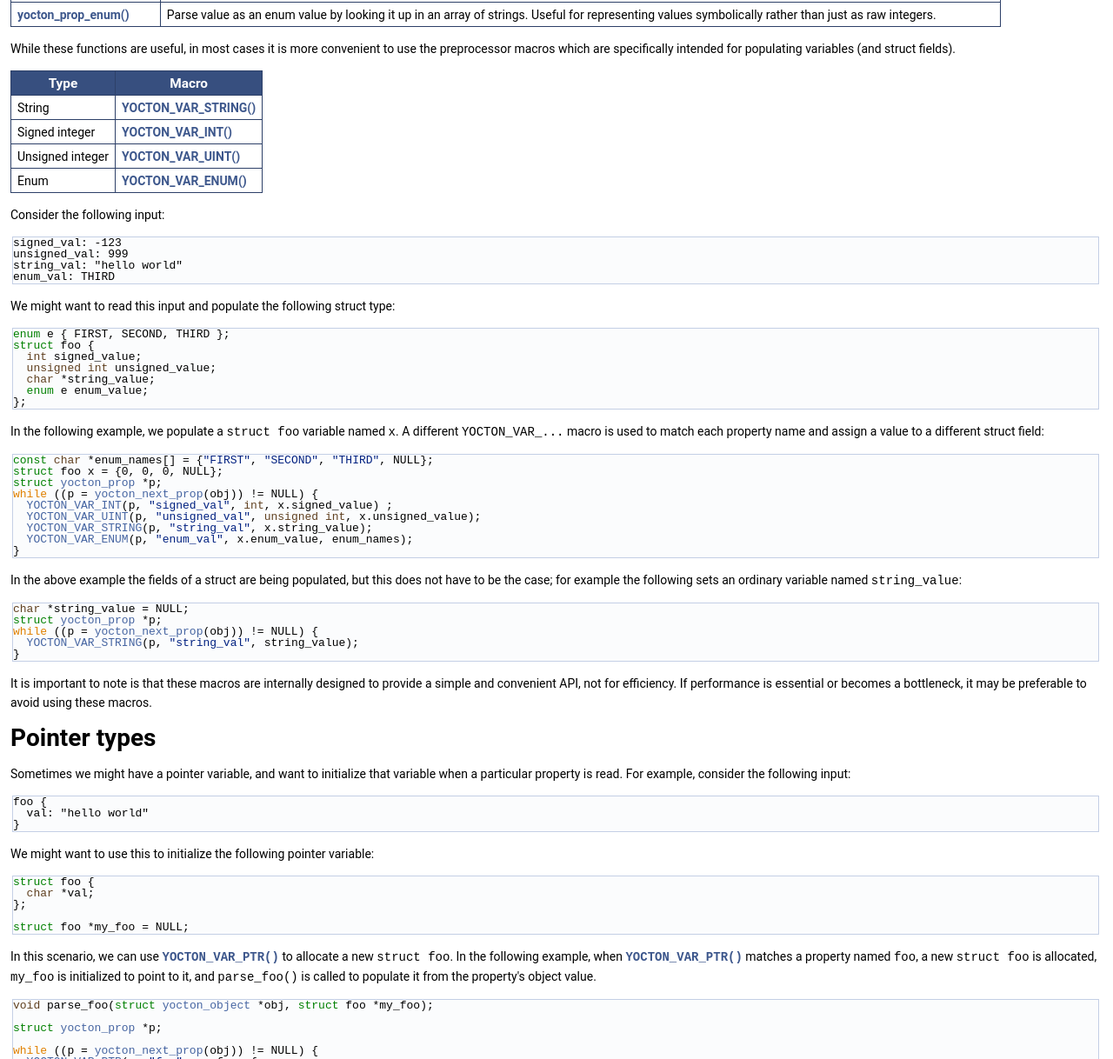
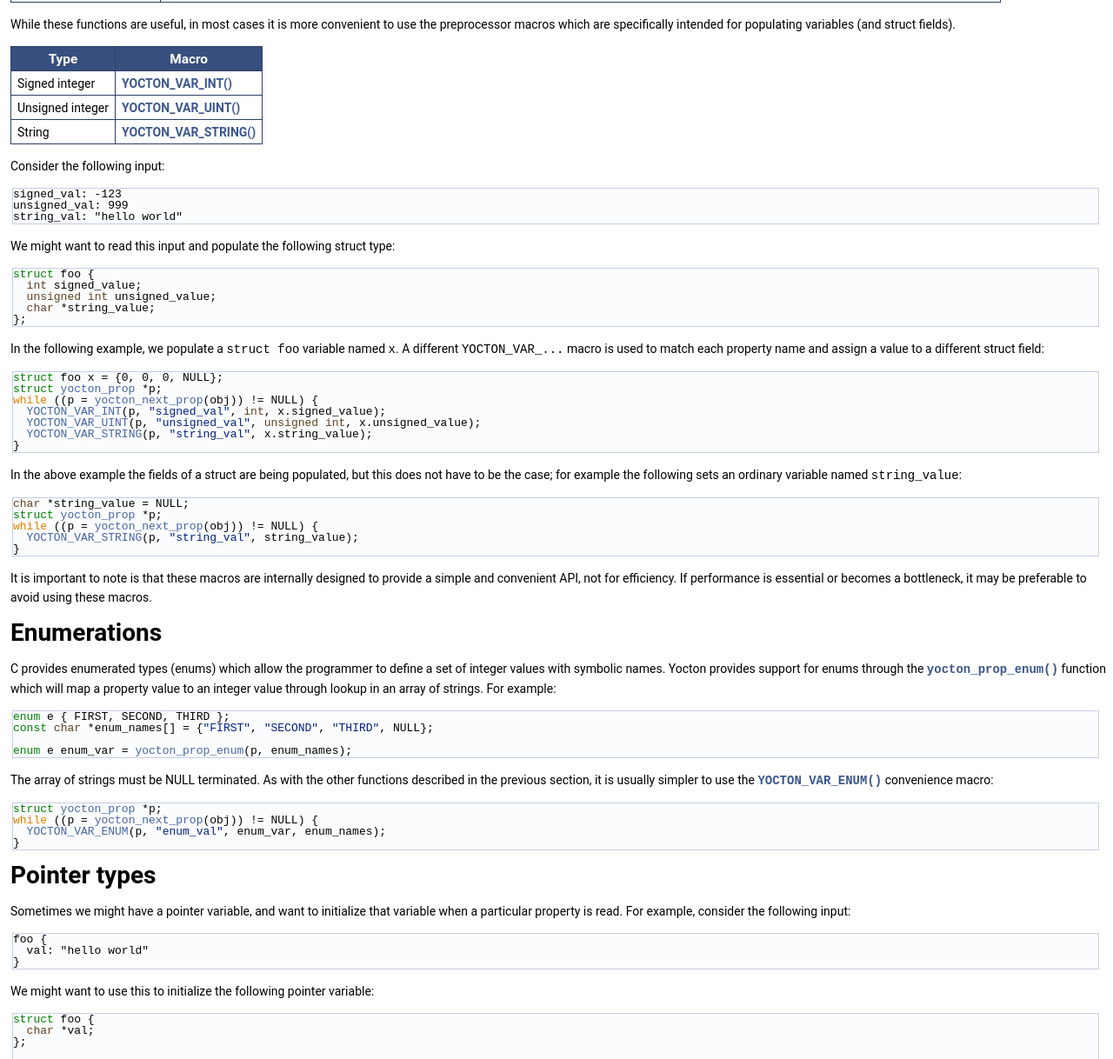
Before and after one commit to fragglet/yocton, a plain HTML site: page yocton_parse_api.html in a window 1280 px wide. Shown: the part 1823-3041 px from the top of the page at 87% size. Drawn offline with Linux system fonts and the light colour scheme.

Commit message:
Update doxygen documentation to commit 2945154beddbe220e5f3c8616c36216c5b0e6659.

```diff
--- a/yocton_parse_api.html
+++ b/yocton_parse_api.html
@@ -135,50 +135,40 @@ Reading properties and populating variables</h1>
 <tr class="markdownTableRowEven">
 <td class="markdownTableBodyNone"><a class="el" href="yocton_8h.html#a237f7d7cb6dfbb5fed45c4dc059a46bd" title="Parse the property value as an unsigned integer.">yocton_prop_uint()</a>   </td><td class="markdownTableBodyNone">Parse value as an unsigned integer. Works with all unsigned integer types, performs bounds checking, etc.    </td></tr>
 <tr class="markdownTableRowOdd">
-<td class="markdownTableBodyNone"><a class="el" href="yocton_8h.html#ad27b4cdfe5358267badf65179f7d52c4" title="Get newly-allocated copy of a property value.">yocton_prop_value_dup()</a>   </td><td class="markdownTableBodyNone">Returns the value as a plain, freshly allocated string, performing the appropriate checking for memory allocation failure. Useful for populating string fields.    </td></tr>
-<tr class="markdownTableRowEven">
-<td class="markdownTableBodyNone"><a class="el" href="yocton_8h.html#aefc254d7127fded84698a6159ac4046a" title="Parse the property value as an enumeration.">yocton_prop_enum()</a>   </td><td class="markdownTableBodyNone">Parse value as an enum value by looking it up in an array of strings. Useful for representing values symbolically rather than just as raw integers.   </td></tr>
+<td class="markdownTableBodyNone"><a class="el" href="yocton_8h.html#ad27b4cdfe5358267badf65179f7d52c4" title="Get newly-allocated copy of a property value.">yocton_prop_value_dup()</a>   </td><td class="markdownTableBodyNone">Returns the value as a plain, freshly allocated string, performing the appropriate checking for memory allocation failure. Useful for populating string fields.   </td></tr>
 </table>
 <p >While these functions are useful, in most cases it is more convenient to use the preprocessor macros which are specifically intended for populating variables (and struct fields).</p>
 <table class="markdownTable">
 <tr class="markdownTableHead">
 <th class="markdownTableHeadNone">Type   </th><th class="markdownTableHeadNone">Macro    </th></tr>
 <tr class="markdownTableRowOdd">
-<td class="markdownTableBodyNone">String   </td><td class="markdownTableBodyNone"><a class="el" href="yocton_8h.html#a81d24bb35ddf399f7208be4bd2ac4fce" title="Set the value of a string variable if appropriate.">YOCTON_VAR_STRING()</a>    </td></tr>
+<td class="markdownTableBodyNone">Signed integer   </td><td class="markdownTableBodyNone"><a class="el" href="yocton_8h.html#a725f13a3998a76ac25d7aac291b88fc7" title="Set the value of a signed integer variable if appropriate.">YOCTON_VAR_INT()</a>    </td></tr>
 <tr class="markdownTableRowEven">
-<td class="markdownTableBodyNone">Signed integer   </td><td class="markdownTableBodyNone"><a class="el" href="yocton_8h.html#a725f13a3998a76ac25d7aac291b88fc7" title="Set the value of a signed integer variable if appropriate.">YOCTON_VAR_INT()</a>    </td></tr>
+<td class="markdownTableBodyNone">Unsigned integer   </td><td class="markdownTableBodyNone"><a class="el" href="yocton_8h.html#a04567fe0b000cfe9a0c8419f492125ec" title="Set the value of an unsigned integer variable if appropriate.">YOCTON_VAR_UINT()</a>    </td></tr>
 <tr class="markdownTableRowOdd">
-<td class="markdownTableBodyNone">Unsigned integer   </td><td class="markdownTableBodyNone"><a class="el" href="yocton_8h.html#a04567fe0b000cfe9a0c8419f492125ec" title="Set the value of an unsigned integer variable if appropriate.">YOCTON_VAR_UINT()</a>    </td></tr>
-<tr class="markdownTableRowEven">
-<td class="markdownTableBodyNone">Enum   </td><td class="markdownTableBodyNone"><a class="el" href="yocton_8h.html#adbd8c3bf1b7d7f94fe1731e9174b6573" title="Set the value of an enum variable if appropriate.">YOCTON_VAR_ENUM()</a>   </td></tr>
+<td class="markdownTableBodyNone">String   </td><td class="markdownTableBodyNone"><a class="el" href="yocton_8h.html#a81d24bb35ddf399f7208be4bd2ac4fce" title="Set the value of a string variable if appropriate.">YOCTON_VAR_STRING()</a>   </td></tr>
 </table>
 <p >Consider the following input:</p>
 <div class="fragment"><div class="line">signed_val: -123</div>
 <div class="line">unsigned_val: 999</div>
 <div class="line">string_val: &quot;hello world&quot;</div>
-<div class="line">enum_val: THIRD</div>
 </div><!-- fragment --><p >We might want to read this input and populate the following struct type:</p>
-<div class="fragment"><div class="line"><span class="keyword">enum</span> e { FIRST, SECOND, THIRD };</div>
-<div class="line"><span class="keyword">struct </span>foo {</div>
+<div class="fragment"><div class="line"><span class="keyword">struct </span>foo {</div>
 <div class="line">  <span class="keywordtype">int</span> signed_value;</div>
 <div class="line">  <span class="keywordtype">unsigned</span> <span class="keywordtype">int</span> unsigned_value;</div>
 <div class="line">  <span class="keywordtype">char</span> *string_value;</div>
-<div class="line">  <span class="keyword">enum</span> e enum_value;</div>
 <div class="line">};</div>
 </div><!-- fragment --><p >In the following example, we populate a <code>struct foo</code> variable named <code>x</code>. A different <code>YOCTON_VAR_...</code> macro is used to match each property name and assign a value to a different struct field:</p>
-<div class="fragment"><div class="line"><span class="keyword">const</span> <span class="keywordtype">char</span> *enum_names[] = {<span class="stringliteral">&quot;FIRST&quot;</span>, <span class="stringliteral">&quot;SECOND&quot;</span>, <span class="stringliteral">&quot;THIRD&quot;</span>, NULL};</div>
-<div class="line"><span class="keyword">struct </span>foo x = {0, 0, 0, NULL};</div>
+<div class="fragment"><div class="line"><span class="keyword">struct </span>foo x = {0, 0, 0, NULL};</div>
 <div class="line"><span class="keyword">struct </span><a class="code hl_typedef" href="yocton_8h.html#aa1688438ce1435782795c9f2a0008807">yocton_prop</a> *p;</div>
 <div class="line"><span class="keywordflow">while</span> ((p = <a class="code hl_function" href="yocton_8h.html#ac69750750bb48baa80600f3daf79447a">yocton_next_prop</a>(obj)) != NULL) {</div>
-<div class="line">  <a class="code hl_define" href="yocton_8h.html#a725f13a3998a76ac25d7aac291b88fc7">YOCTON_VAR_INT</a>(p, <span class="stringliteral">&quot;signed_val&quot;</span>, <span class="keywordtype">int</span>, x.signed_value) ;</div>
+<div class="line">  <a class="code hl_define" href="yocton_8h.html#a725f13a3998a76ac25d7aac291b88fc7">YOCTON_VAR_INT</a>(p, <span class="stringliteral">&quot;signed_val&quot;</span>, <span class="keywordtype">int</span>, x.signed_value);</div>
 <div class="line">  <a class="code hl_define" href="yocton_8h.html#a04567fe0b000cfe9a0c8419f492125ec">YOCTON_VAR_UINT</a>(p, <span class="stringliteral">&quot;unsigned_val&quot;</span>, <span class="keywordtype">unsigned</span> <span class="keywordtype">int</span>, x.unsigned_value);</div>
 <div class="line">  <a class="code hl_define" href="yocton_8h.html#a81d24bb35ddf399f7208be4bd2ac4fce">YOCTON_VAR_STRING</a>(p, <span class="stringliteral">&quot;string_val&quot;</span>, x.string_value);</div>
-<div class="line">  <a class="code hl_define" href="yocton_8h.html#adbd8c3bf1b7d7f94fe1731e9174b6573">YOCTON_VAR_ENUM</a>(p, <span class="stringliteral">&quot;enum_val&quot;</span>, x.enum_value, enum_names);</div>
 <div class="line">}</div>
 <div class="ttc" id="ayocton_8h_html_a04567fe0b000cfe9a0c8419f492125ec"><div class="ttname"><a href="yocton_8h.html#a04567fe0b000cfe9a0c8419f492125ec">YOCTON_VAR_UINT</a></div><div class="ttdeci">#define YOCTON_VAR_UINT(property, propname, var_type, var)</div><div class="ttdoc">Set the value of an unsigned integer variable if appropriate.</div><div class="ttdef"><b>Definition:</b> yocton.h:527</div></div>
 <div class="ttc" id="ayocton_8h_html_a725f13a3998a76ac25d7aac291b88fc7"><div class="ttname"><a href="yocton_8h.html#a725f13a3998a76ac25d7aac291b88fc7">YOCTON_VAR_INT</a></div><div class="ttdeci">#define YOCTON_VAR_INT(property, propname, var_type, var)</div><div class="ttdoc">Set the value of a signed integer variable if appropriate.</div><div class="ttdef"><b>Definition:</b> yocton.h:443</div></div>
 <div class="ttc" id="ayocton_8h_html_a81d24bb35ddf399f7208be4bd2ac4fce"><div class="ttname"><a href="yocton_8h.html#a81d24bb35ddf399f7208be4bd2ac4fce">YOCTON_VAR_STRING</a></div><div class="ttdeci">#define YOCTON_VAR_STRING(property, propname, var)</div><div class="ttdoc">Set the value of a string variable if appropriate.</div><div class="ttdef"><b>Definition:</b> yocton.h:336</div></div>
-<div class="ttc" id="ayocton_8h_html_adbd8c3bf1b7d7f94fe1731e9174b6573"><div class="ttname"><a href="yocton_8h.html#adbd8c3bf1b7d7f94fe1731e9174b6573">YOCTON_VAR_ENUM</a></div><div class="ttdeci">#define YOCTON_VAR_ENUM(property, propname, var, values)</div><div class="ttdoc">Set the value of an enum variable if appropriate.</div><div class="ttdef"><b>Definition:</b> yocton.h:613</div></div>
 </div><!-- fragment --><p >In the above example the fields of a struct are being populated, but this does not have to be the case; for example the following sets an ordinary variable named <code>string_value</code>:</p>
 <div class="fragment"><div class="line"><span class="keywordtype">char</span> *string_value = NULL;</div>
 <div class="line"><span class="keyword">struct </span><a class="code hl_typedef" href="yocton_8h.html#aa1688438ce1435782795c9f2a0008807">yocton_prop</a> *p;</div>
@@ -187,6 +177,20 @@ Reading properties and populating variables</h1>
 <div class="line">}</div>
 </div><!-- fragment --><p >It is important to note is that these macros are internally designed to provide a simple and convenient API, not for efficiency. If performance is essential or becomes a bottleneck, it may be preferable to avoid using these macros.</p>
 <h1><a class="anchor" id="autotoc_md2"></a>
+Enumerations</h1>
+<p >C provides enumerated types (enums) which allow the programmer to define a set of integer values with symbolic names. Yocton provides support for enums through the <code><a class="el" href="yocton_8h.html#aefc254d7127fded84698a6159ac4046a" title="Parse the property value as an enumeration.">yocton_prop_enum()</a></code> function which will map a property value to an integer value through lookup in an array of strings. For example:</p>
+<div class="fragment"><div class="line"><span class="keyword">enum</span> e { FIRST, SECOND, THIRD };</div>
+<div class="line"><span class="keyword">const</span> <span class="keywordtype">char</span> *enum_names[] = {<span class="stringliteral">&quot;FIRST&quot;</span>, <span class="stringliteral">&quot;SECOND&quot;</span>, <span class="stringliteral">&quot;THIRD&quot;</span>, NULL};</div>
+<div class="line"> </div>
+<div class="line"><span class="keyword">enum</span> e enum_var = <a class="code hl_function" href="yocton_8h.html#aefc254d7127fded84698a6159ac4046a">yocton_prop_enum</a>(p, enum_names);</div>
+<div class="ttc" id="ayocton_8h_html_aefc254d7127fded84698a6159ac4046a"><div class="ttname"><a href="yocton_8h.html#aefc254d7127fded84698a6159ac4046a">yocton_prop_enum</a></div><div class="ttdeci">unsigned int yocton_prop_enum(struct yocton_prop *property, const char **values)</div><div class="ttdoc">Parse the property value as an enumeration.</div></div>
+</div><!-- fragment --><p >The array of strings must be NULL terminated. As with the other functions described in the previous section, it is usually simpler to use the <code><a class="el" href="yocton_8h.html#adbd8c3bf1b7d7f94fe1731e9174b6573" title="Set the value of an enum variable if appropriate.">YOCTON_VAR_ENUM()</a></code> convenience macro:</p>
+<div class="fragment"><div class="line"><span class="keyword">struct </span><a class="code hl_typedef" href="yocton_8h.html#aa1688438ce1435782795c9f2a0008807">yocton_prop</a> *p;</div>
+<div class="line"><span class="keywordflow">while</span> ((p = <a class="code hl_function" href="yocton_8h.html#ac69750750bb48baa80600f3daf79447a">yocton_next_prop</a>(obj)) != NULL) {</div>
+<div class="line">  <a class="code hl_define" href="yocton_8h.html#adbd8c3bf1b7d7f94fe1731e9174b6573">YOCTON_VAR_ENUM</a>(p, <span class="stringliteral">&quot;enum_val&quot;</span>, enum_var, enum_names);</div>
+<div class="line">}</div>
+<div class="ttc" id="ayocton_8h_html_adbd8c3bf1b7d7f94fe1731e9174b6573"><div class="ttname"><a href="yocton_8h.html#adbd8c3bf1b7d7f94fe1731e9174b6573">YOCTON_VAR_ENUM</a></div><div class="ttdeci">#define YOCTON_VAR_ENUM(property, propname, var, values)</div><div class="ttdoc">Set the value of an enum variable if appropriate.</div><div class="ttdef"><b>Definition:</b> yocton.h:613</div></div>
+</div><!-- fragment --><h1><a class="anchor" id="autotoc_md3"></a>
 Pointer types</h1>
 <p >Sometimes we might have a pointer variable, and want to initialize that variable when a particular property is read. For example, consider the following input:</p>
 <div class="fragment"><div class="line">foo {</div>
@@ -209,7 +213,7 @@ Pointer types</h1>
 <div class="line">  });</div>
 <div class="line">}</div>
 <div class="ttc" id="ayocton_8h_html_ad43c0b69b6c9e92fab262f6a86934381"><div class="ttname"><a href="yocton_8h.html#ad43c0b69b6c9e92fab262f6a86934381">YOCTON_VAR_PTR</a></div><div class="ttdeci">#define YOCTON_VAR_PTR(property, propname, var, then)</div><div class="ttdoc">Allocate memory and set pointer variable if appropriate.</div><div class="ttdef"><b>Definition:</b> yocton.h:679</div></div>
-</div><!-- fragment --><h1><a class="anchor" id="autotoc_md3"></a>
+</div><!-- fragment --><h1><a class="anchor" id="autotoc_md4"></a>
 Constructing arrays</h1>
 <p >The Yocton format has no special way of representing lists. Since property names do not have to be unique, it is simple enough to represent a list using multiple properties with the same name.</p>
 <p >As with the previous example that described how to populate variables (and struct fields) with base types, convenience macros also exist for constructing arrays. The main difference is that an extra variable (or struct field) is needed to store the array length.</p>
@@ -268,7 +272,7 @@ Constructing arrays</h1>
 <div class="ttc" id="ayocton_8h_html_acc990574763ffa638453661c2fa8a604"><div class="ttname"><a href="yocton_8h.html#acc990574763ffa638453661c2fa8a604">YOCTON_VAR_ENUM_ARRAY</a></div><div class="ttdeci">#define YOCTON_VAR_ENUM_ARRAY(property, propname, var, len_var, values)</div><div class="ttdoc">Append value to an array of enums if appropriate.</div><div class="ttdef"><b>Definition:</b> yocton.h:643</div></div>
 <div class="ttc" id="ayocton_8h_html_acd9cd470656f4efa8ae7b2d47145a30a"><div class="ttname"><a href="yocton_8h.html#acd9cd470656f4efa8ae7b2d47145a30a">YOCTON_VAR_INT_ARRAY</a></div><div class="ttdeci">#define YOCTON_VAR_INT_ARRAY(property, propname, var_type, var, len_var)</div><div class="ttdoc">Append value to an array of signed integers if appropriate.</div><div class="ttdef"><b>Definition:</b> yocton.h:473</div></div>
 <div class="ttc" id="ayocton_8h_html_aeaae39483f92a26dae863b58871f21a8"><div class="ttname"><a href="yocton_8h.html#aeaae39483f92a26dae863b58871f21a8">YOCTON_VAR_UINT_ARRAY</a></div><div class="ttdeci">#define YOCTON_VAR_UINT_ARRAY(property, propname, var_type, var, len_var)</div><div class="ttdoc">Append value to an array of unsigned integers if appropriate.</div><div class="ttdef"><b>Definition:</b> yocton.h:557</div></div>
-</div><!-- fragment --><h1><a class="anchor" id="autotoc_md4"></a>
+</div><!-- fragment --><h1><a class="anchor" id="autotoc_md5"></a>
 Arrays of structs</h1>
 <p >While the above macros are convenient for building arrays of base types, often it is preferable to construct arrays of structs. The <code><a class="el" href="yocton_8h.html#a73990a51d0313a83192872ab03c1a619" title="Match a particular property name and allocate array storage.">YOCTON_VAR_ARRAY()</a></code> macro can be used to do this (actually, it can be used to construct arrays of any type; it is what the previous macros were built upon). It does the following:</p>
 <ol type="1">
@@ -299,7 +303,7 @@ Arrays of structs</h1>
 <div class="line">  });</div>
 <div class="line">}</div>
 <div class="ttc" id="ayocton_8h_html_a73990a51d0313a83192872ab03c1a619"><div class="ttname"><a href="yocton_8h.html#a73990a51d0313a83192872ab03c1a619">YOCTON_VAR_ARRAY</a></div><div class="ttdeci">#define YOCTON_VAR_ARRAY(property, propname, var, len_var, then)</div><div class="ttdoc">Match a particular property name and allocate array storage.</div><div class="ttdef"><b>Definition:</b> yocton.h:302</div></div>
-</div><!-- fragment --><h1><a class="anchor" id="autotoc_md5"></a>
+</div><!-- fragment --><h1><a class="anchor" id="autotoc_md6"></a>
 Arrays of pointers</h1>
 <p >The previous section covered how to construct an array of structs. The analogous <code><a class="el" href="yocton_8h.html#af8ed6fd64bfefb1a8a5db02fb04a7c79" title="Allocate memory and append pointer to it to an array if appropriate.">YOCTON_VAR_PTR_ARRAY()</a></code> can be used to construct an array of struct pointers. Consider the following input (same input as the previous section):</p>
 <div class="fragment"><div class="line">item { val: 1 }</div>
@@ -322,7 +326,7 @@ Arrays of pointers</h1>
 <div class="line">  });</div>
 <div class="line">}</div>
 <div class="ttc" id="ayocton_8h_html_af8ed6fd64bfefb1a8a5db02fb04a7c79"><div class="ttname"><a href="yocton_8h.html#af8ed6fd64bfefb1a8a5db02fb04a7c79">YOCTON_VAR_PTR_ARRAY</a></div><div class="ttdeci">#define YOCTON_VAR_PTR_ARRAY(property, propname, var, len_var, then)</div><div class="ttdoc">Allocate memory and append pointer to it to an array if appropriate.</div><div class="ttdef"><b>Definition:</b> yocton.h:720</div></div>
-</div><!-- fragment --><h1><a class="anchor" id="autotoc_md6"></a>
+</div><!-- fragment --><h1><a class="anchor" id="autotoc_md7"></a>
 Error handling</h1>
 <p >There are many different types of error that can occur while parsing a Yocton file. For example:</p>
 <ul>
```
Also changed, not shown: index.html (+6 -6 lines).
